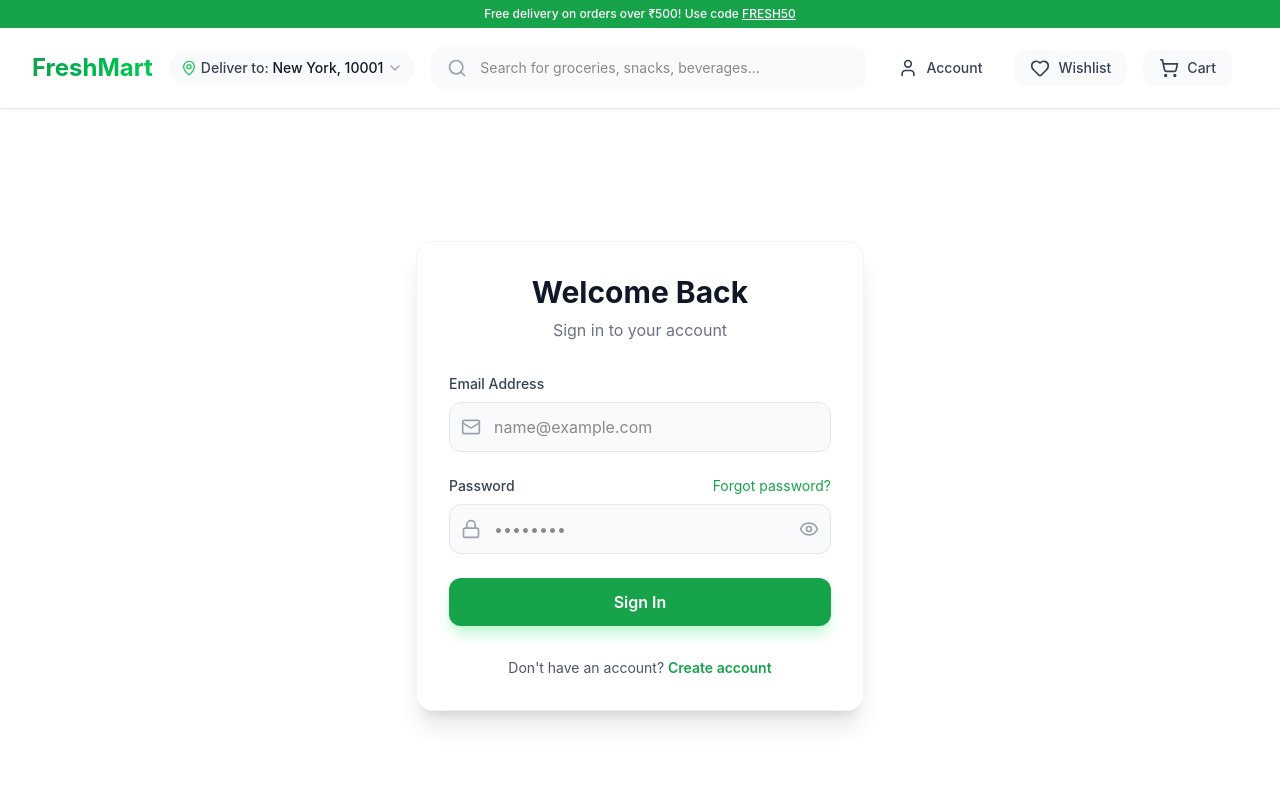
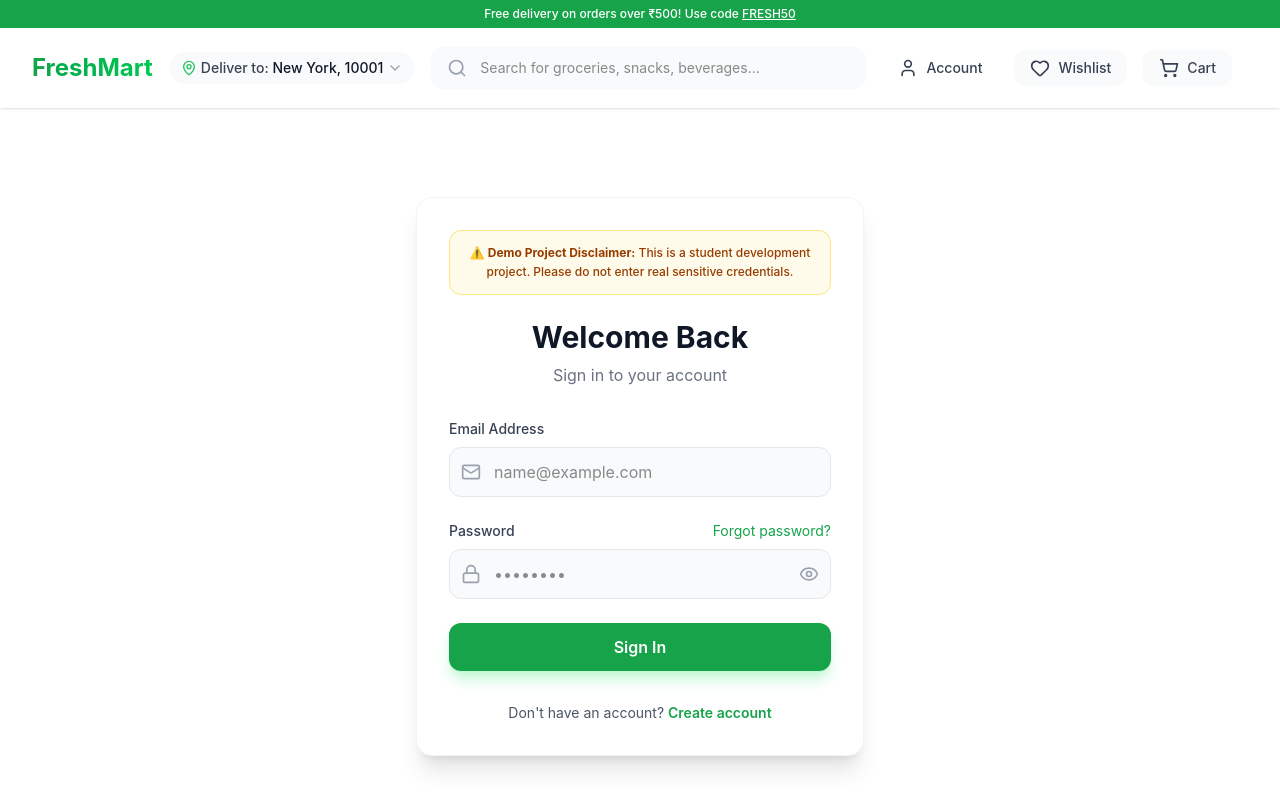
Before and after one commit to puneetkushwaha/Fresh-Mart, a React (Vite) app: page /login in a window 1280 px wide. Shown: the top 800 px of the page. Built offline with nearby package versions, Linux system fonts and the light colour scheme; no server answers.

Commit message:
Security: Add Demo Project disclaimer to login page to mitigate phishing flags

```diff
--- a/src/pages/customer/Login.jsx
+++ b/src/pages/customer/Login.jsx
@@ -43,6 +43,12 @@ const Login = () => {
         <div className="min-h-[calc(100vh-4rem)] flex items-center justify-center p-4">
             <div className="max-w-md w-full bg-white rounded-2xl shadow-xl p-8 border border-gray-100">
                 <div className="text-center mb-8">
+                    {/* Security Disclaimer to prevent Phishing flags */}
+                    <div className="bg-amber-50 border border-amber-200 text-amber-800 px-4 py-3 rounded-xl text-xs font-medium mb-6 leading-relaxed">
+                        ⚠️ <strong>Demo Project Disclaimer:</strong> This is a student development project.
+                        Please do not enter real sensitive credentials.
+                    </div>
+
                     <h2 className="text-3xl font-bold text-gray-900">Welcome Back</h2>
                     <p className="text-gray-500 mt-2">Sign in to your account</p>
                     {error && <p className="text-red-500 mt-2 text-sm font-medium">{error}</p>}
```
